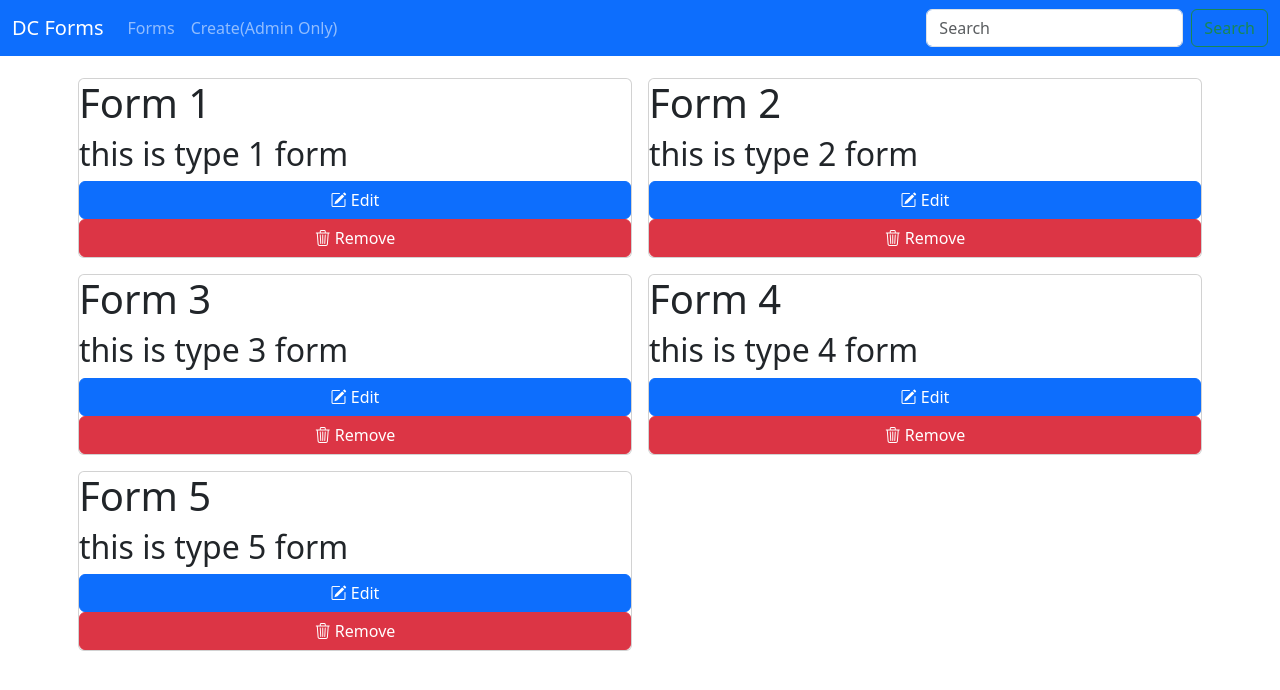
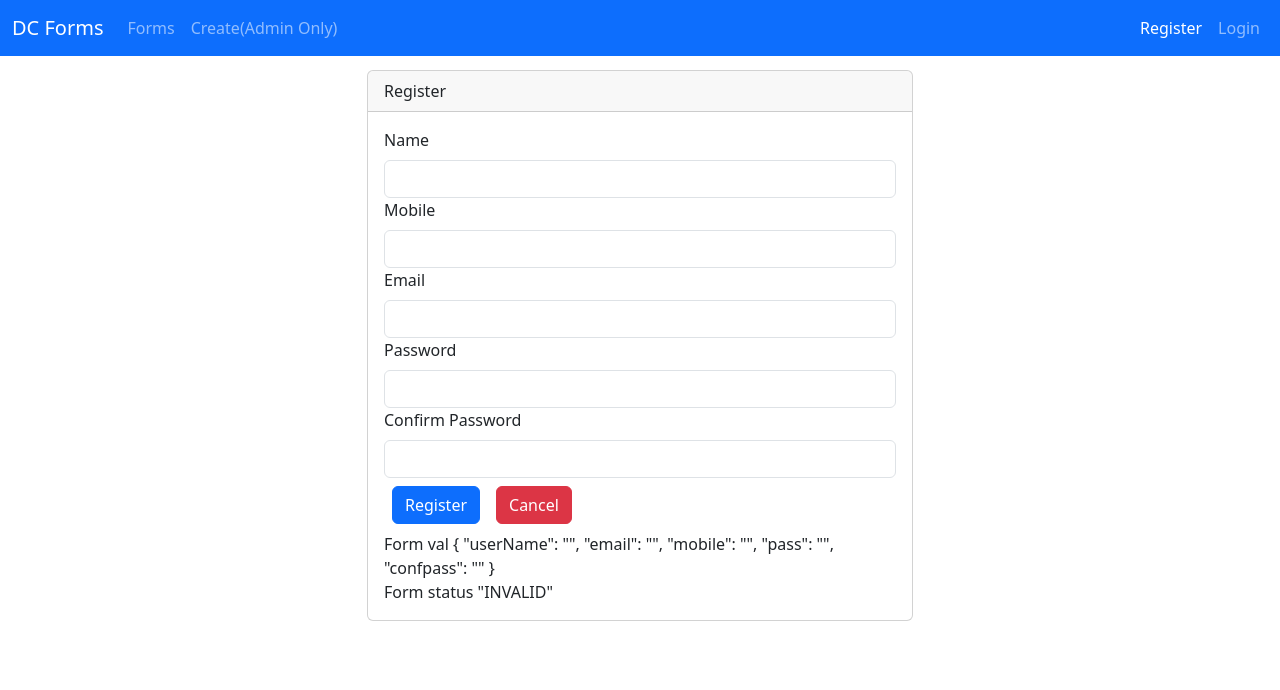
Before and after one commit to d3v3nx/DCForms, an Angular app: page /user/register in a window 1280 px wide. Shown: the top 690 px of the page. Built offline with nearby package versions, Linux system fonts and the light colour scheme.

Commit message:
08032024 0255pm

```diff
--- a/src/app/dc-forms/add-form/add-form.component.css
+++ b/src/app/dc-forms/add-form/add-form.component.css
@@ -0,0 +1,6 @@
+.ng-invalid .ng-touched{
+    border-color: red;
+}
+.error-block{
+    color: red;
+}
--- a/src/app/dc-forms/add-form/add-form.component.html
+++ b/src/app/dc-forms/add-form/add-form.component.html
@@ -1 +1,25 @@
-<button class="btn btn-danger" (click)="onBack()">Back</button>
+<div class="card">
+    <div class="card-header">Add New Form</div>
+    <div class="card-body">
+        <form (ngSubmit)="onSubmit(addForm)" #addForm="ngForm">
+            <div class="form-group col-12">
+                <label for="name">Form Name</label>
+                <input type="text" class="form-control" #fname="ngModel" ngModel name="name" required minlength="3">
+                <span *ngIf="!fname.valid && fname.touched" class="error-block">
+                    <span *ngIf="fname.errors?.['required']">
+                        Please Provide Form Name
+                    </span>
+
+                </span>
+            </div>
+            <div class="form-group col-12">
+                <label for="type">Form Type</label>
+                <input type="text" class="form-control" ngModel name="type">
+            </div>
+            <div class="form-group col-12">
+                <button [disabled]="!addForm.valid" type="submit" class="btn btn-primary m-2">Save</button>
+                <button type="reset" class="btn btn-danger m-2">Reset</button>
+            </div>
+        </form>
+    </div>
+</div>
--- a/src/app/dc-forms/add-form/add-form.component.ts
+++ b/src/app/dc-forms/add-form/add-form.component.ts
@@ -1,4 +1,5 @@
 import { Component } from '@angular/core';
+import { NgForm } from '@angular/forms';
 import { Router } from '@angular/router';
 
 @Component({
@@ -12,4 +13,7 @@ export class AddFormComponent {
     onBack(){
       this.router.navigate(['/']);
     }
+    onSubmit(addForm:NgForm){
+      console.log(addForm.value);
+    }
 }
--- a/src/app/nav-bar/nav-bar.component.html
+++ b/src/app/nav-bar/nav-bar.component.html
@@ -13,10 +13,16 @@
             <a class="nav-link" [routerLinkActiveOptions]="{exact:true}" routerLinkActive="active" routerLink="/add-form">Create(Admin Only)</a>
           </li>
         </ul>
-        <form class="d-flex" role="search">
-          <input class="form-control me-2" type="search" placeholder="Search" aria-label="Search">
-          <button class="btn btn-outline-success" type="submit">Search</button>
-        </form>
+        <div>
+          <ul class="nav navbar-nav">
+            <li class="nav-iteam">
+              <a class="nav-link" routerLink="user/register" routerLinkActive="active">Register</a>
+            </li>
+            <li class="nav-iteam">
+              <a class="nav-link" routerLink="user/login" routerLinkActive="active">Login</a>
+            </li>
+          </ul>
+        </div>
       </div>
     </div>
   </nav>
--- /dev/null
+++ b/src/app/user/user-login/user-login.component.html
@@ -0,0 +1,28 @@
+<div class="row">
+    <div class="col-6 m-auto">
+    <div class="card m-auto">
+      <div class="card-header">
+        Login
+      </div>
+      <div class="card-body">
+        <form>
+
+          <div class="form-group col-12">
+            <label for="email" class="form-label">Email</label>
+            <input type="text" class="form-control">
+          </div>
+
+          <div class="form-group col-12">
+            <label for="passwrod" class="form-label">Password</label>
+            <input type="text" class="form-control">
+          </div>
+
+          <div class="form-group col-12">
+            <button type="submit" class="btn btn-primary m-2">Login</button>
+
+          </div>
+        </form>
+      </div>
+    </div>
+    </div>
+ </div>
--- /dev/null
+++ b/src/app/user/user-register/user-register.component.html
@@ -0,0 +1,44 @@
+<div class="row">
+    <div class="col-6 m-auto">
+    <div class="card m-auto">
+      <div class="card-header">
+        Register
+      </div>
+      <div class="card-body">
+        <form [formGroup]="registrationForm" (ngSubmit)="onSubmit()">
+          <div class="form-group col-12">
+              <label for="name" class="form-label">Name</label>
+              <input type="text" class="form-control" formControlName="userName">
+          </div>
+
+          <div class="form-group col-12">
+            <label for="mobile" class="form-label">Mobile</label>
+            <input type="text" class="form-control" formControlName="mobile">
+          </div>
+
+          <div class="form-group col-12">
+            <label for="email" class="form-label">Email</label>
+            <input type="text" class="form-control" formControlName="email">
+          </div>
+
+          <div class="form-group col-12">
+            <label for="passwrod" class="form-label">Password</label>
+            <input type="text" class="form-control" formControlName="pass">
+          </div>
+
+          <div class="form-group col-12">
+            <label for="cpassword" class="form-label">Confirm Password</label>
+            <input type="text" class="form-control" formControlName="confpass">
+          </div>
+
+          <div class="form-group col-12">
+            <button type="submit" class="btn btn-primary m-2">Register</button>
+            <button type="reset" class="btn btn-danger m-2">Cancel</button>
+          </div>
+        </form>
+        Form val {{registrationForm.value|json}}<br>
+        Form status {{registrationForm.status | json}}
+      </div>
+    </div>
+    </div>
+ </div>
--- /dev/null
+++ b/src/app/user/user-register/user-register.component.ts
@@ -0,0 +1,28 @@
+import { Component } from '@angular/core';
+import { AbstractControl, FormControl, FormGroup, ValidationErrors, Validators } from '@angular/forms';
+
+@Component({
+  selector: 'app-user-register',
+  templateUrl: './user-register.component.html',
+  styleUrl: './user-register.component.css'
+})
+export class UserRegisterComponent {
+  registrationForm!: FormGroup;
+  constructor(){}
+  ngOnInit(){
+    this.registrationForm = new FormGroup({
+      userName : new FormControl('',Validators.required),
+      email : new FormControl('',[Validators.required,Validators.pattern('^[a-zA-Z0-9_.+-]+@[a-zA-Z0-9-]+\.[a-zA-Z0-9-.]+$')]),
+      mobile : new FormControl('',[Validators.required,Validators.maxLength(10)]),
+      pass : new FormControl('',[Validators.required,Validators.maxLength(5)]),
+      confpass : new FormControl('',[Validators.required,Validators.maxLength(5)])
+    },this.passwordMatchingValidator);
+  }
+  onSubmit(){
+    console.log(this.registrationForm);
+  }
+  passwordMatchingValidator(fc: AbstractControl): ValidationErrors | null {
+    return fc.get('pass')?.value === fc.get('confpass')?.value ? null :
+      { notmatched: true }
+  };
+}
```
Also changed, not shown: src/app/app.module.ts (+10 -1 lines), src/app/user/user-login/user-login.component.ts (added, +10 -0 lines), src/app/user/user-login/user-login.component.css (added), src/app/user/user-register/user-register.component.css (added), 2 other files (tests, documents, lock files or other folders).
